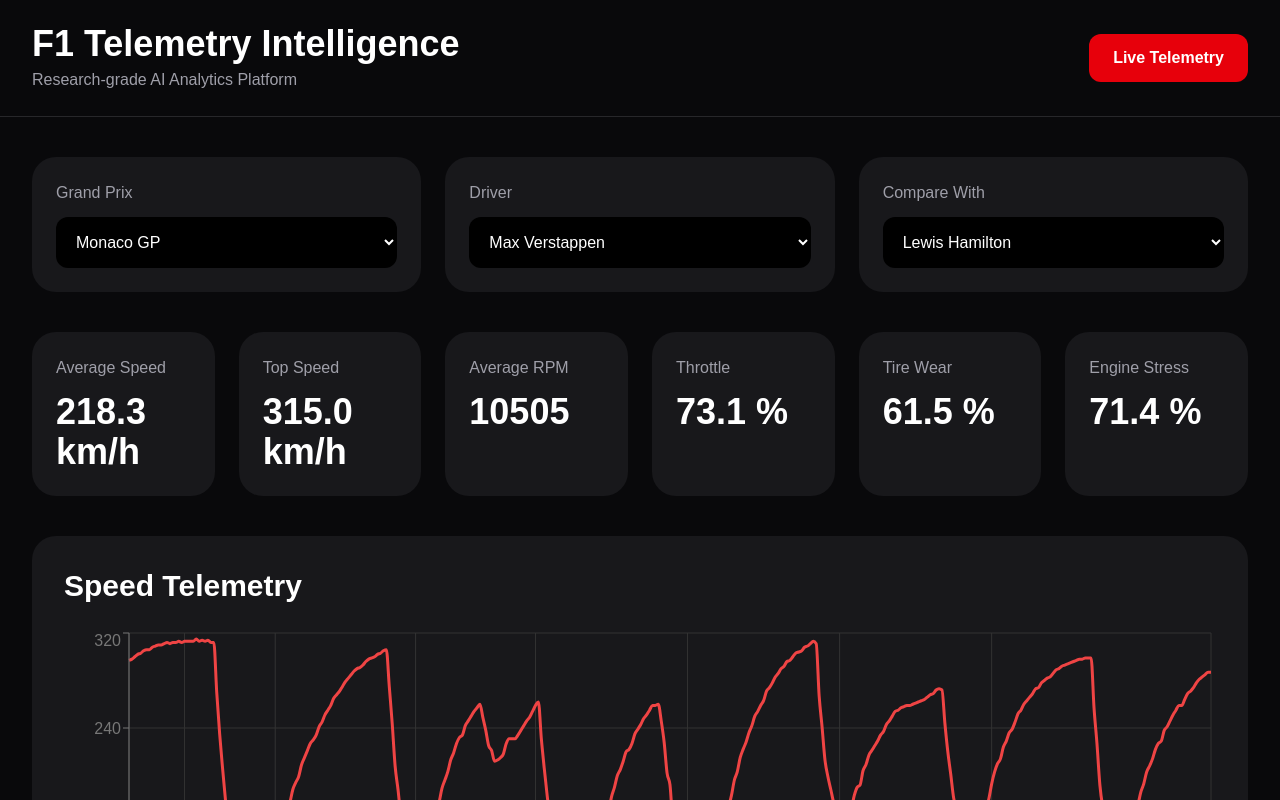
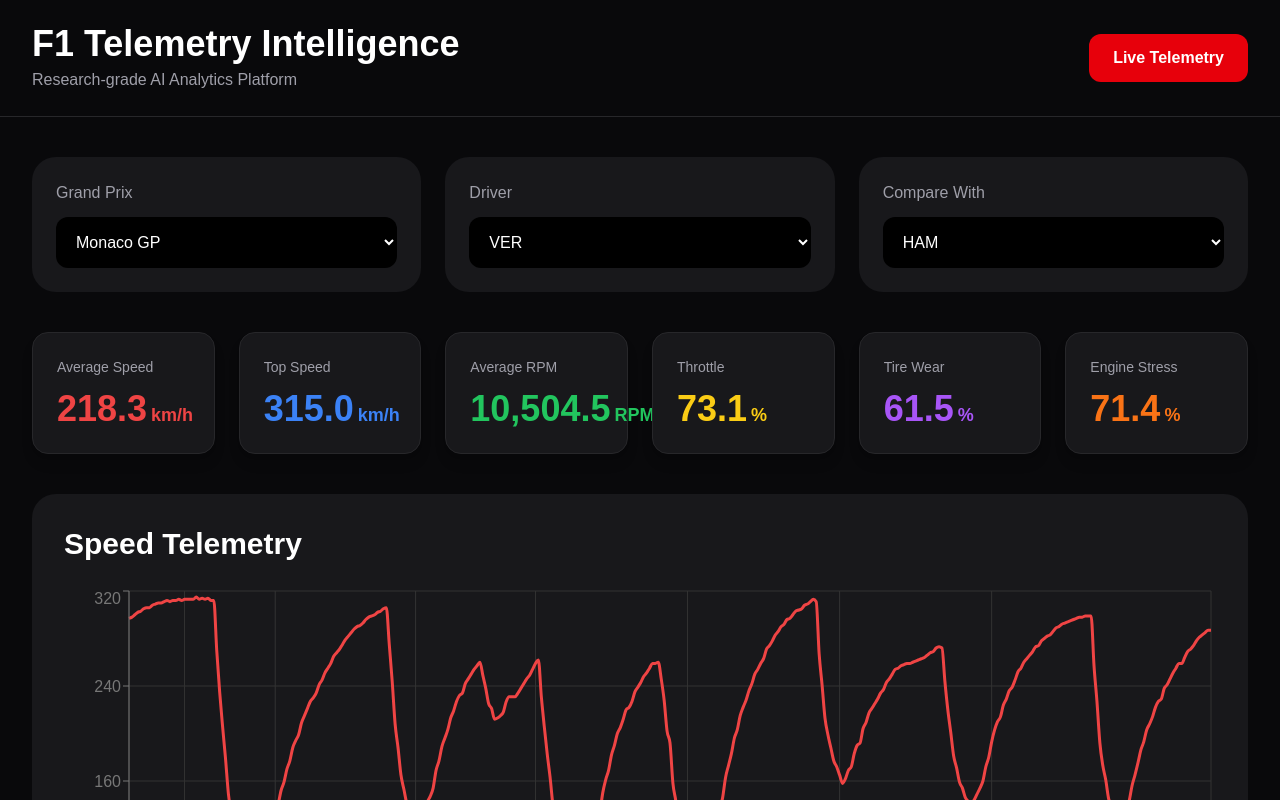
Before and after one commit to upasanadee/f1-telemetry-intelligence, a Next.js app in the folder frontend/: page / in a window 1280 px wide. Shown: the top 800 px of the page. Built offline with nearby package versions, Linux system fonts and the light colour scheme.

Commit message:
Add animated dashboard metrics and telemetry UI

```diff
--- a/frontend/package.json
+++ b/frontend/package.json
@@ -9,8 +9,11 @@
     "lint": "eslint"
   },
   "dependencies": {
+    "framer-motion": "^12.42.2",
+    "lucide-react": "^1.23.0",
     "next": "16.2.10",
     "react": "19.2.4",
+    "react-countup": "^6.5.3",
     "react-dom": "19.2.4",
     "recharts": "^3.9.2"
   },
--- a/frontend/src/app/page.tsx
+++ b/frontend/src/app/page.tsx
@@ -2,10 +2,10 @@
 
 import { useEffect, useState } from "react";
 
+import MetricCard from "../components/MetricCard";
 import TelemetryChart from "../components/TelemetryChart";
 
 export default function Home() {
-
   const [data, setData] = useState<any>(null);
 
   useEffect(() => {
@@ -24,17 +24,13 @@
 
   return (
     <main className="min-h-screen bg-[#09090B] text-white">
-
       {/* ===================================================== */}
       {/* HEADER */}
       {/* ===================================================== */}
 
       <header className="border-b border-zinc-800">
-
         <div className="max-w-7xl mx-auto px-8 py-6 flex items-center justify-between">
-
           <div>
-
             <h1 className="text-4xl font-bold">
               F1 Telemetry Intelligence
             </h1>
@@ -42,19 +38,12 @@
             <p className="text-zinc-400 mt-1">
               Research-grade AI Analytics Platform
             </p>
-
           </div>
-
-          <div className="flex gap-4">
 
           <button className="bg-red-600 hover:bg-red-700 transition px-6 py-3 rounded-xl font-semibold">
             Live Telemetry
           </button>
-
         </div>
-
-        </div>
-
       </header>
 
       {/* ===================================================== */}
@@ -62,53 +51,31 @@
       {/* ===================================================== */}
 
       <section className="max-w-7xl mx-auto px-8 mt-10">
-
         <div className="grid grid-cols-1 md:grid-cols-3 gap-6">
-
           <div className="bg-zinc-900 rounded-3xl p-6">
-
-            <h3 className="text-zinc-400 mb-3">
-              Grand Prix
-            </h3>
+            <h3 className="text-zinc-400 mb-3">Grand Prix</h3>
 
             <select className="w-full bg-black rounded-xl p-4">
-
               <option>Monaco GP</option>
-
             </select>
-
           </div>
 
           <div className="bg-zinc-900 rounded-3xl p-6">
-
-            <h3 className="text-zinc-400 mb-3">
-              Driver
-            </h3>
+            <h3 className="text-zinc-400 mb-3">Driver</h3>
 
             <select className="w-full bg-black rounded-xl p-4">
-
-              <option>Max Verstappen</option>
-
+              <option>{data.driver1}</option>
             </select>
-
           </div>
 
           <div className="bg-zinc-900 rounded-3xl p-6">
-
-            <h3 className="text-zinc-400 mb-3">
-              Compare With
-            </h3>
+            <h3 className="text-zinc-400 mb-3">Compare With</h3>
 
             <select className="w-full bg-black rounded-xl p-4">
-
-              <option>Lewis Hamilton</option>
-
+              <option>{data.driver2}</option>
             </select>
-
           </div>
-
         </div>
-
       </section>
 
       {/* ===================================================== */}
@@ -116,49 +83,56 @@
       {/* ===================================================== */}
 
       <section className="max-w-7xl mx-auto px-8 mt-10">
-
         <div className="grid grid-cols-2 lg:grid-cols-4 xl:grid-cols-6 gap-6">
-
           <MetricCard
             title="Average Speed"
-            value={`${data.avg_speed.toFixed(1)} km/h`}
+            value={data.avg_speed}
+            unit="km/h"
+            color="#ef4444"
           />
 
           <MetricCard
             title="Top Speed"
-            value={`${data.top_speed.toFixed(1)} km/h`}
+            value={data.top_speed}
+            unit="km/h"
+            color="#3b82f6"
           />
 
           <MetricCard
             title="Average RPM"
-            value={data.avg_rpm.toFixed(0)}
+            value={data.avg_rpm}
+            unit="RPM"
+            color="#22c55e"
           />
 
           <MetricCard
             title="Throttle"
-            value={`${data.avg_throttle.toFixed(1)} %`}
+            value={data.avg_throttle}
+            unit="%"
+            color="#facc15"
           />
 
           <MetricCard
             title="Tire Wear"
-            value={`${data.avg_tire_deg.toFixed(1)} %`}
+            value={data.avg_tire_deg}
+            unit="%"
+            color="#a855f7"
           />
 
           <MetricCard
             title="Engine Stress"
-            value={`${data.avg_engine_stress.toFixed(1)} %`}
+            value={data.avg_engine_stress}
+            unit="%"
+            color="#f97316"
           />
-
         </div>
-
       </section>
 
       {/* ===================================================== */}
-      {/* EMPTY CHART AREA */}
+      {/* TELEMETRY CHARTS */}
       {/* ===================================================== */}
 
       <section className="max-w-7xl mx-auto px-8 mt-10 mb-16">
-
         <TelemetryChart
           title="Speed Telemetry"
           distance={data.distance}
@@ -186,45 +160,7 @@
           values={data.tire_trace}
           color="#FF00FF"
         />
-
       </section>
-
     </main>
   );
 }
-
-function MetricCard({
-
-  title,
-
-  value,
-
-}: {
-
-  title: string;
-
-  value: string;
-
-}) {
-
-  return (
-
-    <div className="bg-zinc-900 rounded-3xl p-6">
-
-      <p className="text-zinc-400">
-
-        {title}
-
-      </p>
-
-      <h2 className="text-4xl font-bold mt-3">
-
-        {value}
-
-      </h2>
-
-    </div>
-
-  );
-
-}
--- /dev/null
+++ b/frontend/src/components/Header.tsx
@@ -0,0 +1,23 @@
+"use client";
+
+export default function Header() {
+  return (
+    <header className="border-b border-zinc-800">
+      <div className="max-w-7xl mx-auto px-8 py-6 flex items-center justify-between">
+        <div>
+          <h1 className="text-4xl font-bold">
+            F1 Telemetry Intelligence
+          </h1>
+
+          <p className="text-zinc-400 mt-2">
+            Research-grade AI Analytics Platform
+          </p>
+        </div>
+
+        <button className="bg-red-600 hover:bg-red-700 transition px-6 py-3 rounded-xl font-semibold">
+          Live Telemetry
+        </button>
+      </div>
+    </header>
+  );
+}
--- /dev/null
+++ b/frontend/src/components/MetricCard.tsx
@@ -0,0 +1,42 @@
+"use client";
+
+import CountUp from "react-countup";
+import { motion } from "framer-motion";
+
+interface MetricCardProps {
+  title: string;
+  value: number;
+  unit?: string;
+  color?: string;
+}
+
+export default function MetricCard({
+  title,
+  value,
+  unit = "",
+  color = "#ffffff",
+}: MetricCardProps) {
+  return (
+    <motion.div
+      whileHover={{ scale: 1.03 }}
+      initial={{ opacity: 0, y: 15 }}
+      animate={{ opacity: 1, y: 0 }}
+      transition={{ duration: 0.3 }}
+      className="bg-zinc-900 rounded-2xl p-6 shadow-lg border border-zinc-800"
+    >
+      <p className="text-sm text-zinc-400">{title}</p>
+
+      <h2
+        className="text-4xl font-bold mt-3"
+        style={{ color }}
+      >
+        <CountUp
+          end={value}
+          decimals={1}
+          duration={1.5}
+        />
+        <span className="text-lg ml-1">{unit}</span>
+      </h2>
+    </motion.div>
+  );
+}
--- /dev/null
+++ b/frontend/src/components/SelectorPanel.tsx
@@ -0,0 +1,43 @@
+"use client";
+
+interface Props {
+  driver1: string;
+  driver2: string;
+}
+
+export default function SelectorPanel({
+  driver1,
+  driver2,
+}: Props) {
+  return (
+    <section className="max-w-7xl mx-auto px-8 mt-10">
+      <div className="grid grid-cols-1 md:grid-cols-3 gap-6">
+
+        <div className="bg-zinc-900 rounded-3xl p-6">
+          <h3 className="text-zinc-400 mb-3">Grand Prix</h3>
+
+          <select className="w-full bg-black rounded-xl p-4">
+            <option>Bahrain GP</option>
+          </select>
+        </div>
+
+        <div className="bg-zinc-900 rounded-3xl p-6">
+          <h3 className="text-zinc-400 mb-3">Driver</h3>
+
+          <select className="w-full bg-black rounded-xl p-4">
+            <option>{driver1}</option>
+          </select>
+        </div>
+
+        <div className="bg-zinc-900 rounded-3xl p-6">
+          <h3 className="text-zinc-400 mb-3">Compare With</h3>
+
+          <select className="w-full bg-black rounded-xl p-4">
+            <option>{driver2}</option>
+          </select>
+        </div>
+
+      </div>
+    </section>
+  );
+}
```
Also changed, not shown: 1 other file (tests, documents, lock files or other folders). Lines whose indentation alone changed are shown as unchanged.
